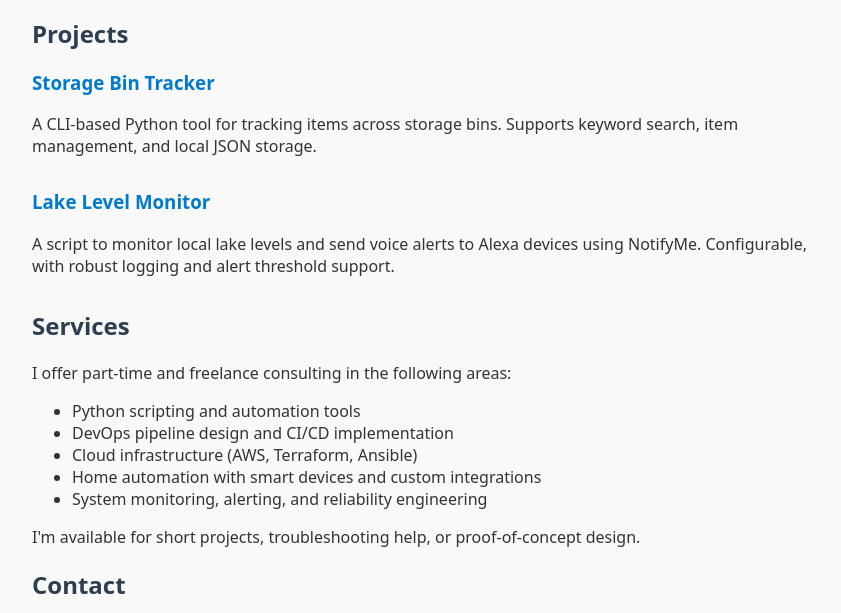
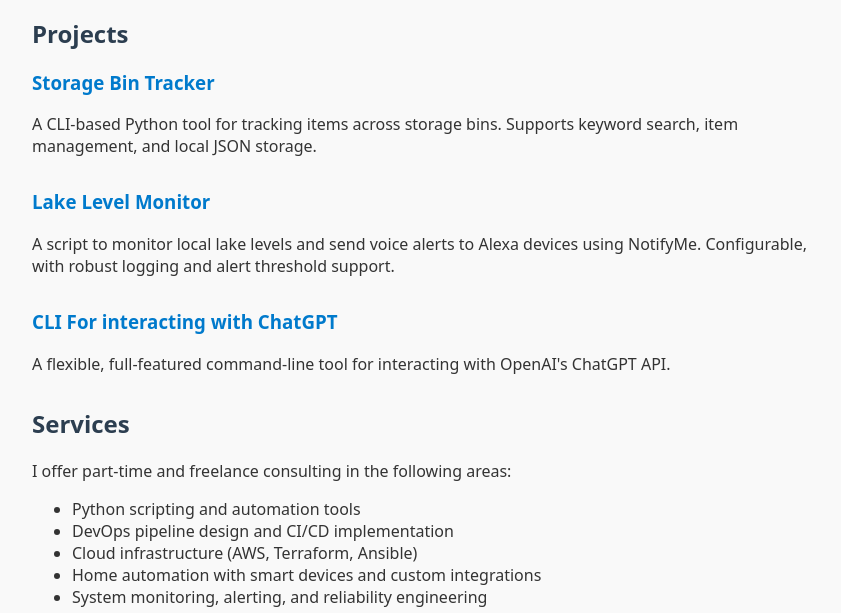
Before and after one commit to HamiltonHausTech/hamiltonhaustech.github.io, a plain HTML site: page index.html in a window 1280 px wide. Shown: the part 187-800 px from the top of the page, without its empty margins (208-1049 px from the left). Drawn offline with Linux system fonts and the light colour scheme.

Commit message:
Update index.html

```diff
--- a/index.html
+++ b/index.html
@@ -59,6 +59,13 @@
     </p>
   </div>
 
+  <div class="project">
+    <h3><a href="https://github.com/hamiltonhaustech/chatgpt_cli" target="_blank">CLI For interacting with ChatGPT</a></h3>
+    <p>
+     A flexible, full-featured command-line tool for interacting with OpenAI's ChatGPT API.
+    </p>
+  </div>
+
 <h2>Services</h2>
 <p>
   I offer part-time and freelance consulting in the following areas:
```
